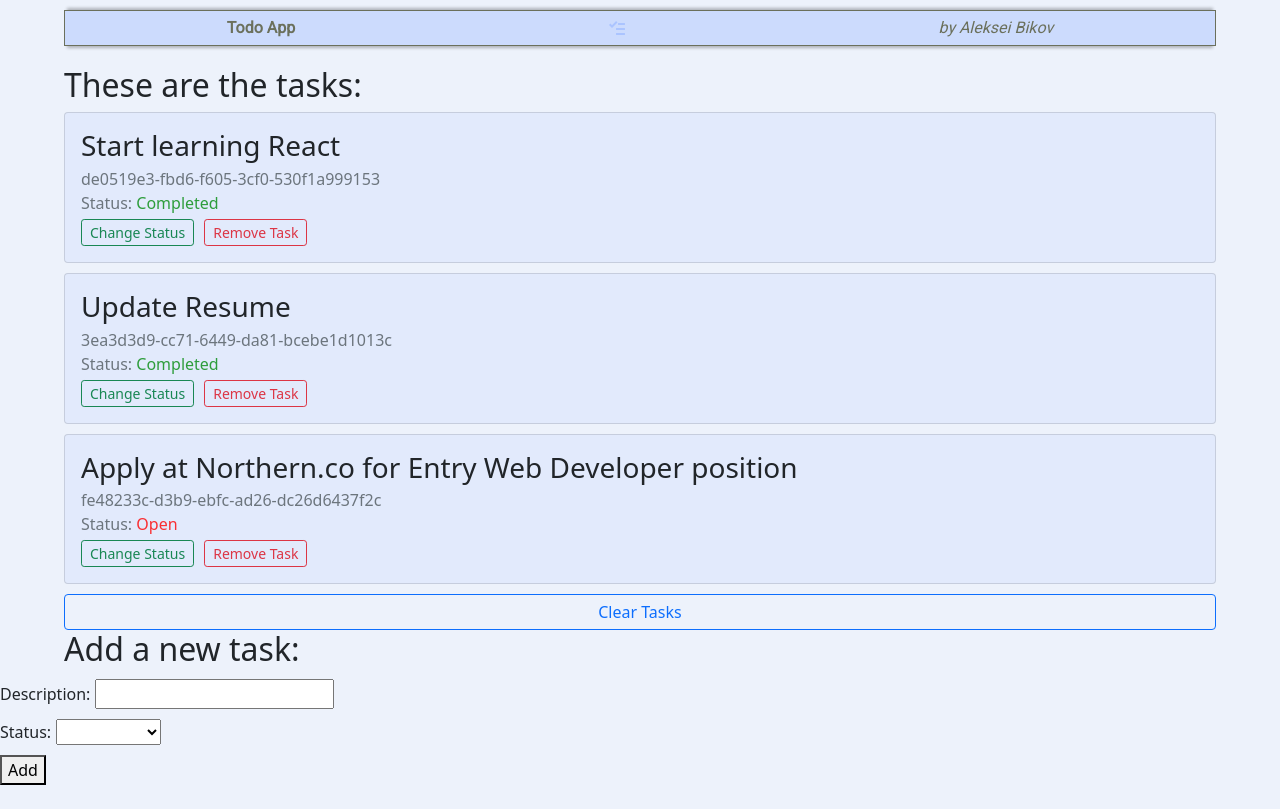
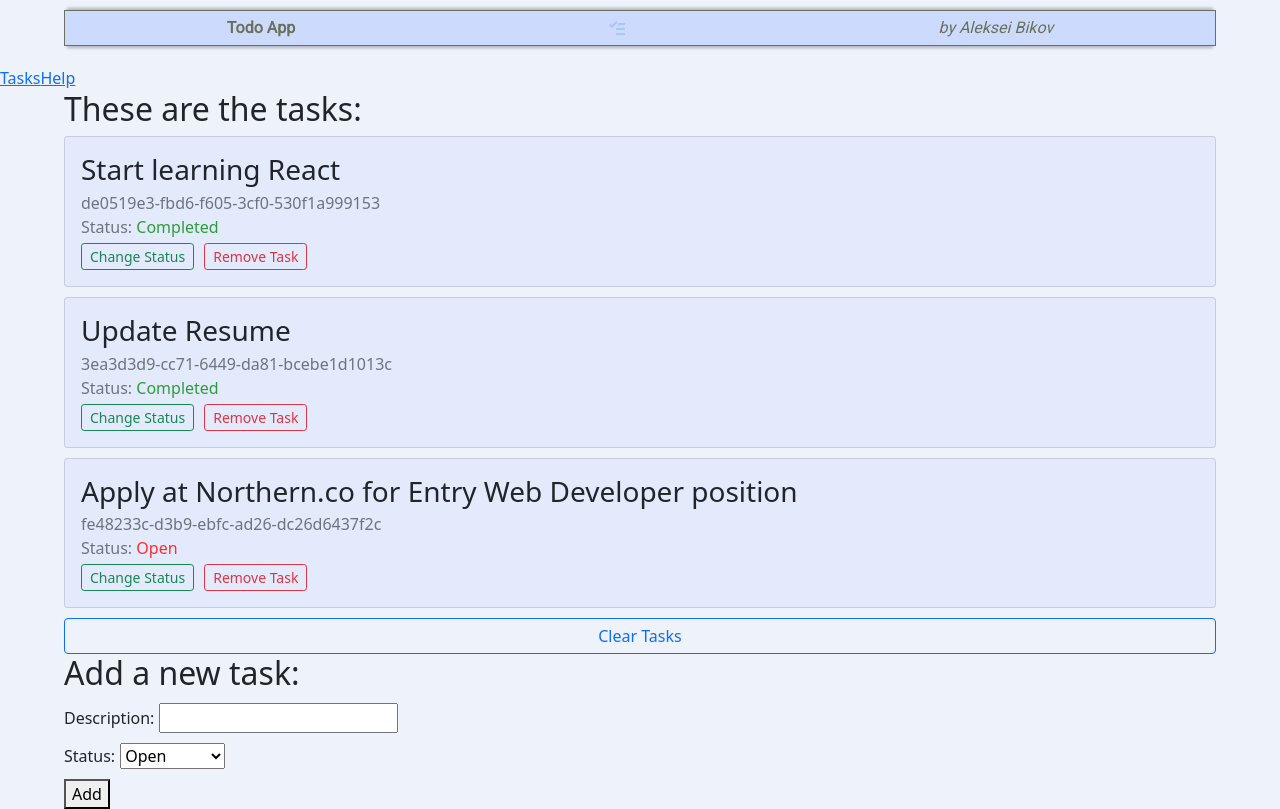
Before and after one commit to stepp4k/todo-app, a React (Create React App) app: page / in a window 1280 px wide. Built offline with nearby package versions, Linux system fonts and the light colour scheme.

Commit message:
Done with Form with component, begin router

```diff
--- a/src/App.js
+++ b/src/App.js
@@ -1,10 +1,13 @@
 import Header from "./components/Header/Header";
 import Tasks from "./components/Tasks/Tasks";
+
+import MainMenu from './components/MainMenu/MainMenu';
 
 function App() {
   return (
     <div>
       <Header />
+      <MainMenu />
       <Tasks />
     </div>
   );
--- /dev/null
+++ b/src/components/MainMenu/MainMenu.js
@@ -0,0 +1,13 @@
+import { Link } from 'react-router-dom';
+
+
+function MainMenu() {
+    return (
+        <nav>
+            <Link to='/'>Tasks</Link>
+            <Link to='/help'>Help</Link>
+        </nav>
+    );
+}
+
+export default MainMenu;
--- a/src/components/Tasks/Form/Form.js
+++ b/src/components/Tasks/Form/Form.js
@@ -1,4 +1,5 @@
-import React from "react";
+import React from 'react';
+import uuid from 'react-uuid';
 import './Form.scss';
 
 export default class Form extends React.Component {
@@ -7,7 +8,7 @@ export default class Form extends React.Component {
 
         this.state = {
             description: '',
-            isDone: false,
+            done: false,
             errorMessage: null
         }
     }
@@ -17,25 +18,58 @@ export default class Form extends React.Component {
         this.setState({ description: e.target.value })
     }
 
+    handleStatusChange = (e) => {
+        this.setState({ done: e.target.value })
+    }
+
+    handleSubmitForm = (e) => {
+        //console.log('submitting!')
+        e.preventDefault();
+
+        // Validating input
+        if (this.state.description === '') {
+            this.setState({ errorMessage: 'Enter description first' })
+        } else {
+            // Handling submission
+            let newTask = {
+                id: uuid(),
+                description: this.state.description,
+                done: this.state.done
+            }
+
+            this.props.addTask(newTask);
+
+            this.setState({
+                description: '',
+                done: false,
+                errorMessage: null
+            });
+        }
+    }
+
     render() {
         return (
             <>
                 <h2>Add a new task:</h2>
-                <form>
+                <form onSubmit={this.handleSubmitForm}>
+                    {this.state.errorMessage &&
+                        <div style={{ color: '#dc3545' }}>
+                            Oops: {this.state.errorMessage}
+                        </div>
+                    }
                     <label>
                         <span>Description:</span>
-                        <input type="type" maxLength={150} onChange={this.handleDescriptionChange}></input>
+                        <input type='type' maxLength={150} onChange={this.handleDescriptionChange} value={this.state.description}></input>
                     </label>
                     <label>
                         <span>Status:</span>
-                        <select >
-                            <option value=""></option>
-                            <option value="true">Completed</option>
-                            <option value="false">Open</option>
+                        <select onChange={this.handleStatusChange} value={this.state.done}>
+                            <option value={true}>Completed</option>
+                            <option value={false}>Open</option>
                         </select>
                     </label>
                     <label>
-                        <button type="submit">Add</button>
+                        <button type='submit'>Add</button>
                     </label>
                 </form>
             </>
--- a/src/components/Tasks/Form/Form.scss
+++ b/src/components/Tasks/Form/Form.scss
@@ -1,4 +1,5 @@
 form {
+    margin-left: 5%;
     label {
         display: block;
         margin-top: 10px;
--- a/src/components/Tasks/Tasks.js
+++ b/src/components/Tasks/Tasks.js
@@ -1,8 +1,8 @@
-import React from "react";
+import React from 'react';
 import uuid from 'react-uuid';
 import Task from './Task/Task';
 import './Tasks.scss';
-import Form from "./Form/Form";
+import Form from './Form/Form';
 
 class Tasks extends React.Component {
     constructor(props) {
@@ -56,9 +56,13 @@ class Tasks extends React.Component {
 
     }
 
+    addTask = (task) => {
+        this.setState({ tasks: [...this.state.tasks, task] })
+    }
+
     render() {
         return (
-            <div className="tasks">
+            <div className='tasks'>
                 <h2>These are the tasks:</h2>
                 <div>
                     {this.state.tasks.map(
@@ -68,18 +72,22 @@ class Tasks extends React.Component {
                                     key={index}
                                     task={task}
                                     handleStatusChange={this.handleStatusChange}
-                                    handleRemoveChange={this.handleRemoveChange} />
+                                    handleRemoveChange={this.handleRemoveChange}
+
+                                />
                             );
                         }
                     )}
 
                 </div>
 
-                <div className="buttonContainer">
+                <div className='buttonContainer'>
                     <button className='clear btn btn-outline-primary' onClick={this.handleClearTasks}>Clear Tasks</button>
                 </div>
-                <div className="form">
-                    <Form />
+                <div className='form'>
+                    <Form
+                        addTask={this.addTask}
+                    />
                 </div>
             </div>
         );
--- a/src/index.js
+++ b/src/index.js
@@ -5,9 +5,13 @@ import App from './App';
 import reportWebVitals from './reportWebVitals';
 import 'bootstrap/dist/css/bootstrap.css';
 
+import { BrowserRouter } from 'react-router-dom';
+
 ReactDOM.render(
   <React.StrictMode>
-    <App />
+    <BrowserRouter>
+      <App />
+    </BrowserRouter>
   </React.StrictMode>,
   document.getElementById('root')
 );
```
